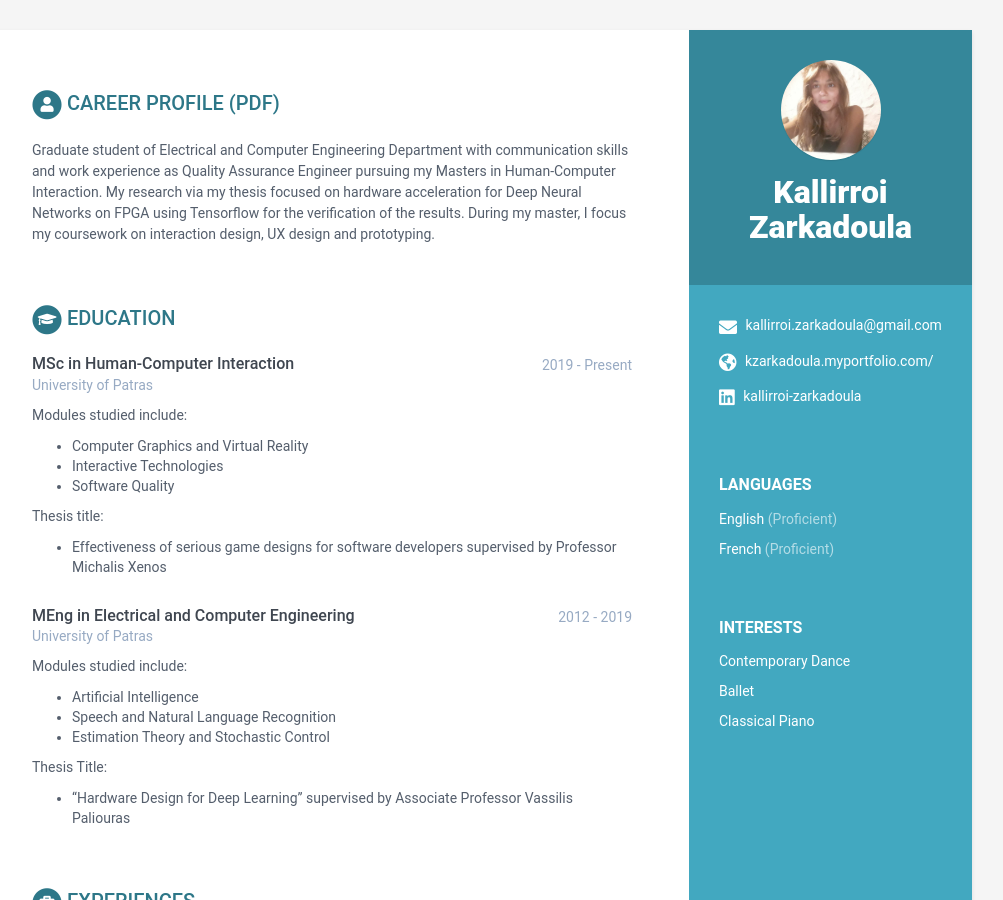
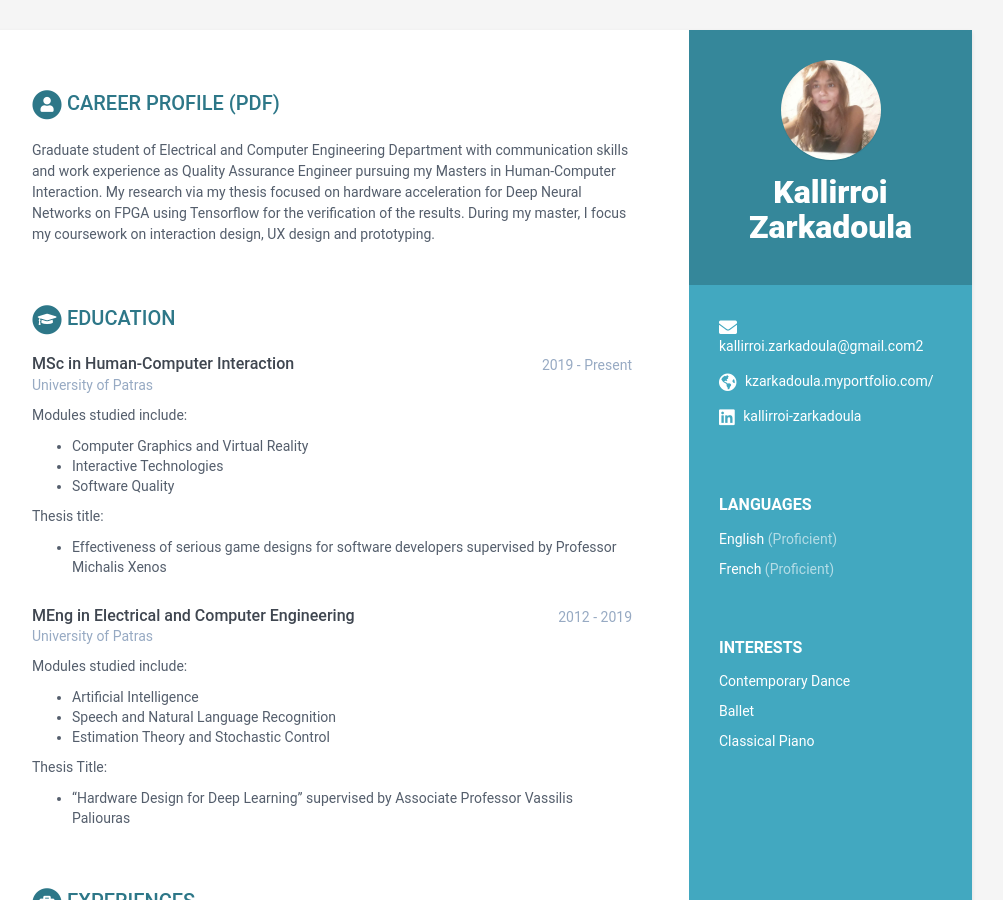
Before and after one commit to irozarkadoula/my_cv, a Jekyll site: the page built from index.html, in a window 1280 px wide and 900 px high. Shown: the whole window, without its empty margins (168-1171 px from the left). Built offline with Jekyll 4.4.1, drawn with Linux system fonts in a browser that asks for light colours.

Commit message:
Update data.yml

```diff
--- a/_data/data.yml
+++ b/_data/data.yml
@@ -12,7 +12,7 @@ sidebar:
     avatar: profile.png  #place a 100x100 picture inside /assets/images/ folder and provide the name of the file below
 
     # Sidebar links
-    email: kallirroi.zarkadoula@gmail.com
+    email: kallirroi.zarkadoula@gmail.com2
     phone:
     website: kzarkadoula.myportfolio.com/ #do not add http://
     linkedin: kallirroi-zarkadoula
```
